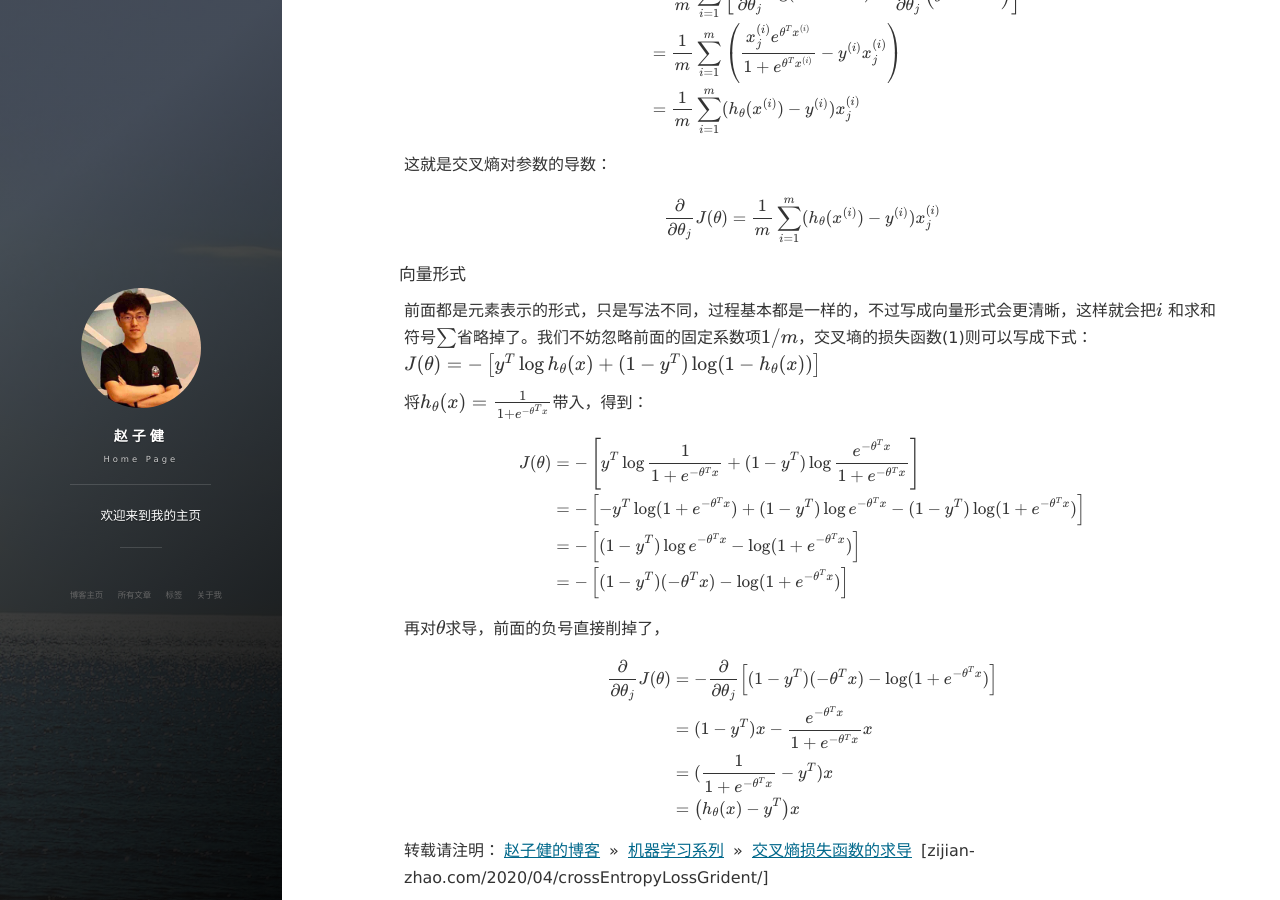
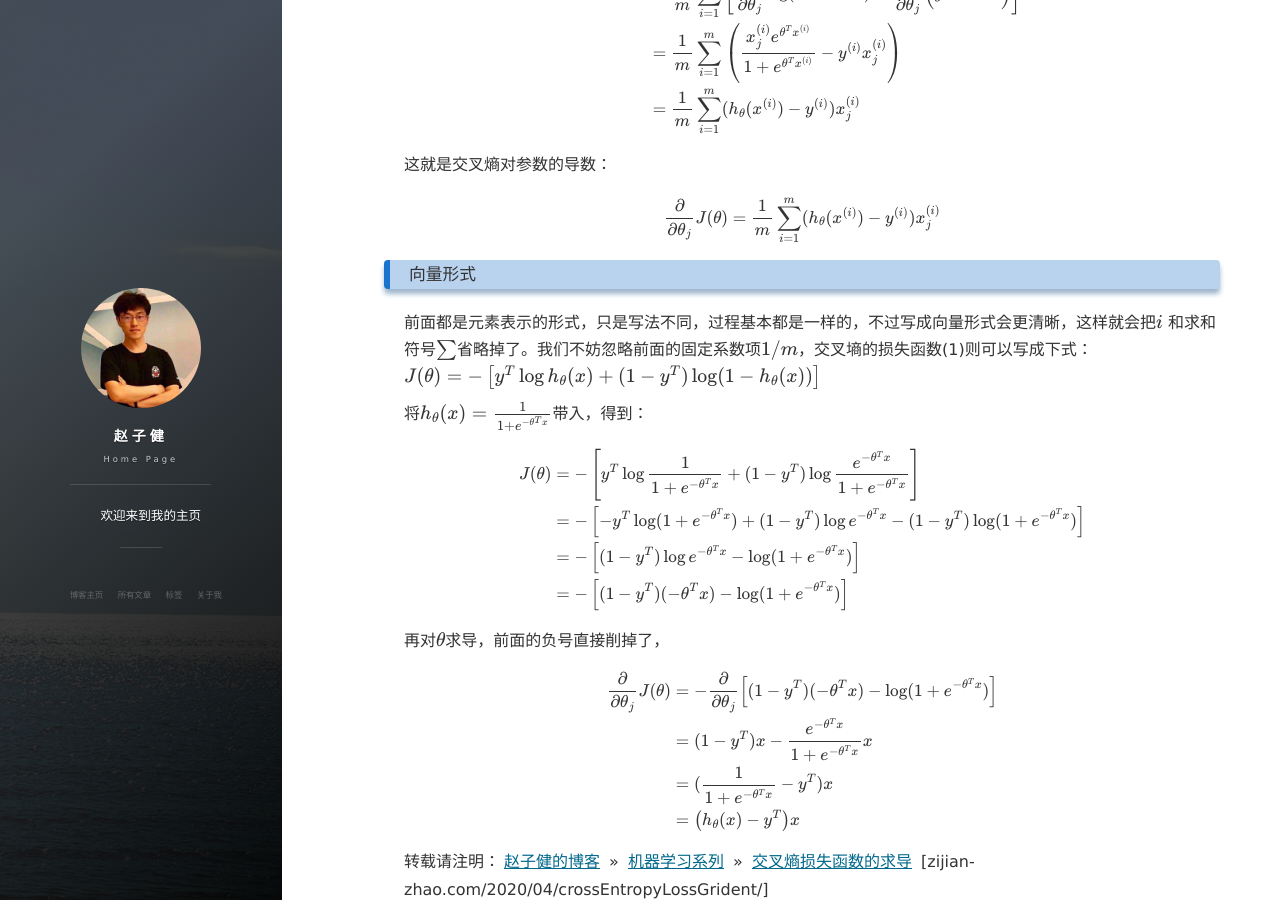
Before and after one commit to ZijianZhao1/zijianzhao1.github.io, a Jekyll site: the page built from _posts/2020-04-05-crossEntropyLossGrident.md, in a window 1280 px wide and 900 px high, scrolled down 2626 px. Built offline with Jekyll 4.4.1, drawn with Linux system fonts in a browser that asks for light colours; nearby versions of some CDN libraries; formulas are drawn with MathJax 3; comment, search, counter and statistics services are not loaded.

```diff
--- a/_posts/2020-04-05-crossEntropyLossGrident.md
+++ b/_posts/2020-04-05-crossEntropyLossGrident.md
@@ -132,7 +132,7 @@ $$
 \frac{\partial}{\partial\theta_{j}}J(\theta) =\frac{1}{m}\sum_{i=1}^{m}(h_\theta(x^{(i)})-y^{(i)})x_j^{(i)}
 $$
 
-#### 向量形式
+### 向量形式
 
 前面都是元素表示的形式，只是写法不同，过程基本都是一样的，不过写成向量形式会更清晰，这样就会把$i$ 和求和符号$\sum$省略掉了。我们不妨忽略前面的固定系数项$1/m$，交叉墒的损失函数(1)则可以写成下式：
 $$
```
